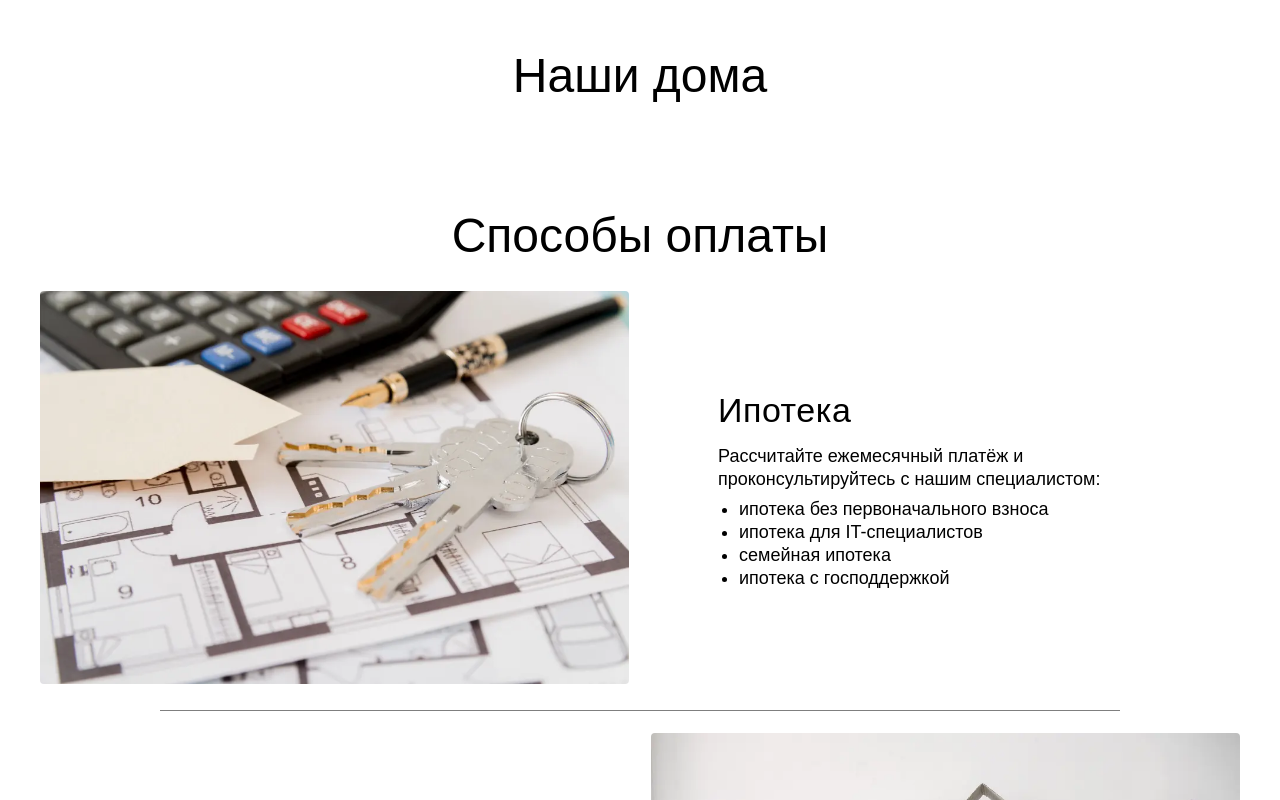
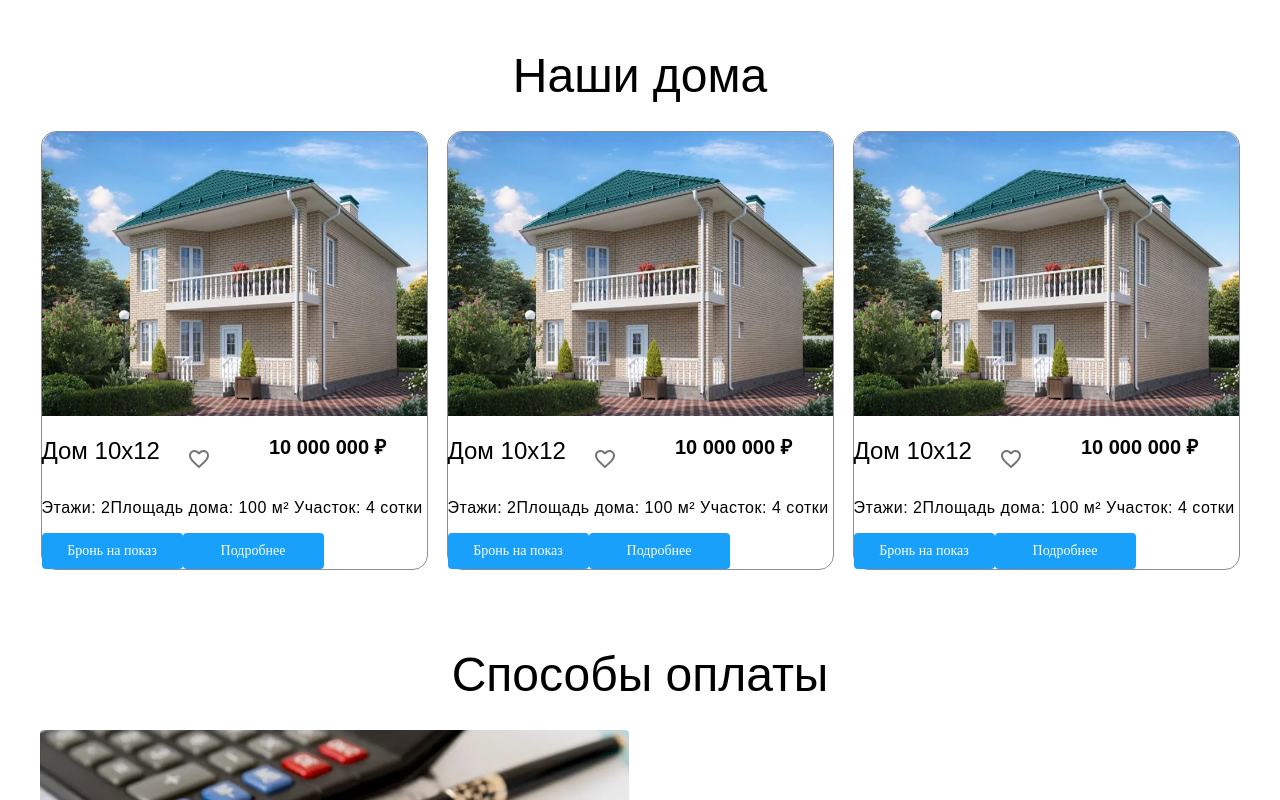
Before and after one commit to Mirra11Ba/Diploma-WebHouse23, a React (Create React App) app: page / in a window 1280 px wide. Shown: the part 1340-2140 px from the top of the page. Built offline with nearby package versions, Linux system fonts and the light colour scheme.

Commit message:
do more card house

```diff
--- a/src/components/houseCard/HouseCardItem.jsx
+++ b/src/components/houseCard/HouseCardItem.jsx
@@ -0,0 +1,81 @@
+import React from "react";
+import PropTypes from "prop-types";
+import Grid2 from "@mui/material/Unstable_Grid2";
+import classes from "./HouseCard.module.css";
+import {SmallButton} from "../styled/buttons/SmallButton";
+import {Button} from "@mui/material";
+import IconButton from "@mui/material/IconButton";
+import Box from "@mui/material/Box";
+import FavoriteBorderIcon from '@mui/icons-material/FavoriteBorder';
+import FavoriteIcon from '@mui/icons-material/Favorite';
+
+
+export default function HouseCardItem(props) {
+    const {img, titleName, price, numberFloors, area, landPlotSize} = props;
+    return (
+        <Grid2 container sx={{
+            gap: {
+                sm: "10px",
+                md: "15px",
+            },
+            height: "auto",
+            width: "387px",
+            borderTopRightRadius: "15px",
+            borderTopLeftRadius: "15px",
+            borderBottomRightRadius: "15px",
+            borderBottomLeftRadius: "15px",
+            border: "1px solid var(--dark-space-50)",
+        }}>
+            <Box sx={{
+                width: "387px",
+                height: "auto",
+                borderTopRightRadius: "15px",
+                borderTopLeftRadius: "15px",
+                borderBottomRightRadius: "15px",
+                borderBottomLeftRadius: "15px",
+            }}>
+                    <img style={{
+                        width: "100%",
+                        height: "auto",
+                        borderTopRightRadius: "15px",
+                        borderTopLeftRadius: "15px",
+                    }} src={img}/>
+            </Box>
+            <Box>
+                <h5>Дом {titleName}</h5>
+            </Box>
+            <IconButton
+                size="large"
+                aria-label="Избранное"
+                aria-controls="menu-appbar"
+                aria-haspopup="true">
+                    <FavoriteBorderIcon/>
+            </IconButton>
+            <Box>
+                <IconButton>
+                </IconButton>
+            </Box>
+            <Box>
+                <p className={"mon-price-20-bol"} sx={{color: "var(--neptune-blue)"}}>{price} ₽</p>
+            </Box>
+            <Box className={"mon-body-16-reg"}>
+                Этажи: {numberFloors}
+                Площадь дома: {area} м²
+                Участок: {landPlotSize} сотки
+            </Box>
+            <Box>
+                <SmallButton variant="contained">Бронь на показ</SmallButton>
+                <SmallButton variant="outlined">Подробнее</SmallButton>
+            </Box>
+        </Grid2>
+    );
+};
+
+// HouseCardItem.propTypes = {
+//     img: PropTypes.object,
+//     titleName: PropTypes.string,
+//     price: PropTypes.string,
+//     numberFloors: PropTypes.string,
+//     area: PropTypes.string,
+//     landPlotSize: PropTypes.string,
+// }
--- a/src/components/houseCard/HouseCardList.jsx
+++ b/src/components/houseCard/HouseCardList.jsx
@@ -0,0 +1,53 @@
+import React from "react";
+import Grid2 from "@mui/material/Unstable_Grid2";
+import HouseCardItem from "./HouseCardItem";
+import ImgHouse from "../../media/images/dom.jpg";
+
+
+export default function HouseCardList(props) {
+    const housesArr = [
+        {
+            id: 1,
+            img: ImgHouse,
+            titleName: "10x12",
+            price: "10 000 000",
+            numberFloors: "2",
+            area: "100",
+            landPlotSize: "4",
+        },
+        {
+            id: 2,
+            img: ImgHouse,
+            titleName: "10x12",
+            price: "10 000 000",
+            numberFloors: "2",
+            area: "100",
+            landPlotSize: "4",
+        },
+        {
+            id: 3,
+            img: ImgHouse,
+            titleName: "10x12",
+            price: "10 000 000",
+            numberFloors: "2",
+            area: "100",
+            landPlotSize: "4",
+        },
+    ];
+    const list = housesArr.map(house =>
+        <HouseCardItem img={house.img} titleName={house.titleName} price={house.price} numberFloors={house.numberFloors} area={house.area} landPlotSize={house.landPlotSize}/>
+    )
+    return (
+        <Grid2 container sx={{
+            gap: {
+                xs: "20px",
+                sm: "35px",
+                lg: "19px",
+            },
+            alignItems: "flex-start",
+            justifyContent: "center",
+        }}>
+            {list}
+        </Grid2>
+    )
+}
--- a/src/pages/basic/MainPage.jsx
+++ b/src/pages/basic/MainPage.jsx
@@ -12,6 +12,8 @@ import Header from "../../components/layout/header/Header";
 import Slider from "../../components/slider/Slider";
 import Trip from "../../components/trip/Trip";
 import Footer from "../../components/layout/footer/Footer";
+import HouseCardItem from "../../components/houseCard/HouseCardItem";
+import HouseCardList from "../../components/houseCard/HouseCardList";
 
 export default function MainPage() {
     return(
@@ -41,6 +43,11 @@ export default function MainPage() {
             {/*Блок каталог домов*/}
             <WrapperMainContent>
                 <h3 style={{paddingBottom: "30px", paddingTop: "30px"}}>Наши дома</h3>
+                {/*<HouseCardItem/>*/}
+                <HouseCardList/>
+
+
+
             </WrapperMainContent>
 
 
```
Also changed, not shown: src/media/images/dom.jpg (added).
